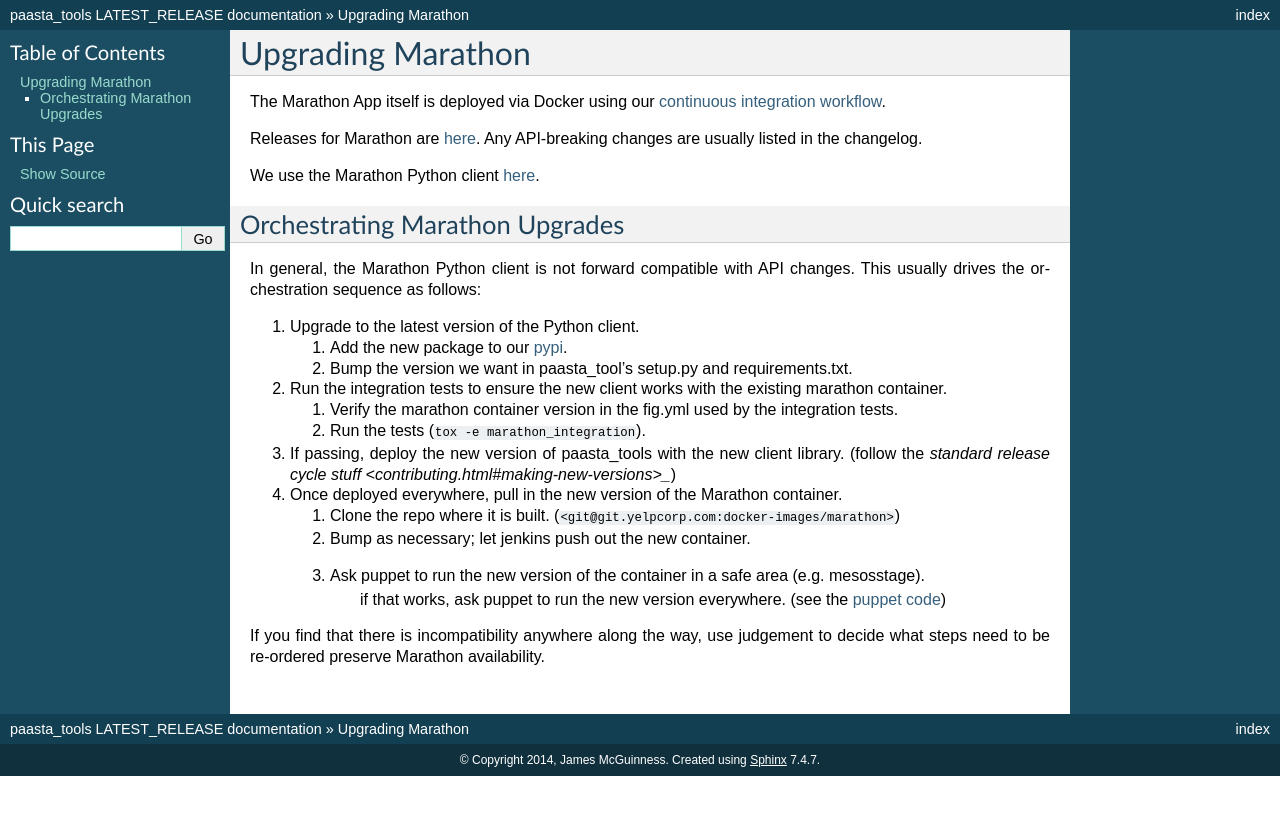
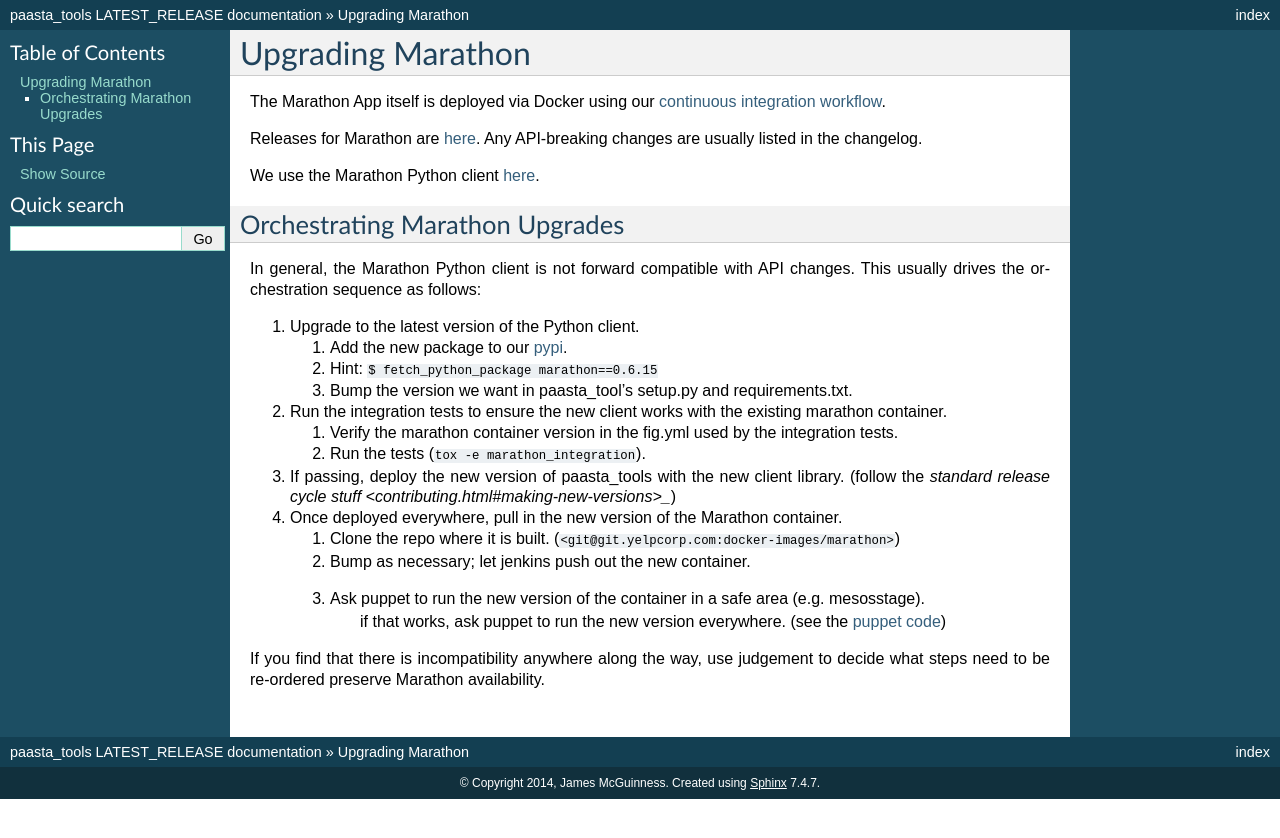
Before and after one commit to Yelp/paasta, a Sphinx documentation site: the page built from docs/source/upgrading_marathon.rst, in a window 1280 px wide. Shown: the top 838 px of the page. Built offline with Sphinx 7.4.7, drawn with Linux system fonts in a browser that asks for light colours; pages that are not in the unit, such as notebooks, are missing from menus.

```diff
--- a/docs/source/upgrading_marathon.rst
+++ b/docs/source/upgrading_marathon.rst
@@ -20,6 +20,7 @@
 #. Upgrade to the latest version of the Python client.
 
    #. Add the new package to our `pypi <https://trac.yelpcorp.com/wiki/InternalPyPI#AddinganewopensourcepackagetoourInternalPyPi>`_.
+   #. Hint: ``$ fetch_python_package marathon==0.6.15``
    #. Bump the version we want in paasta_tool's setup.py and requirements.txt.
 
 #. Run the integration tests to ensure the new client works with the existing
```
Also changed, not shown: 2 other files.
